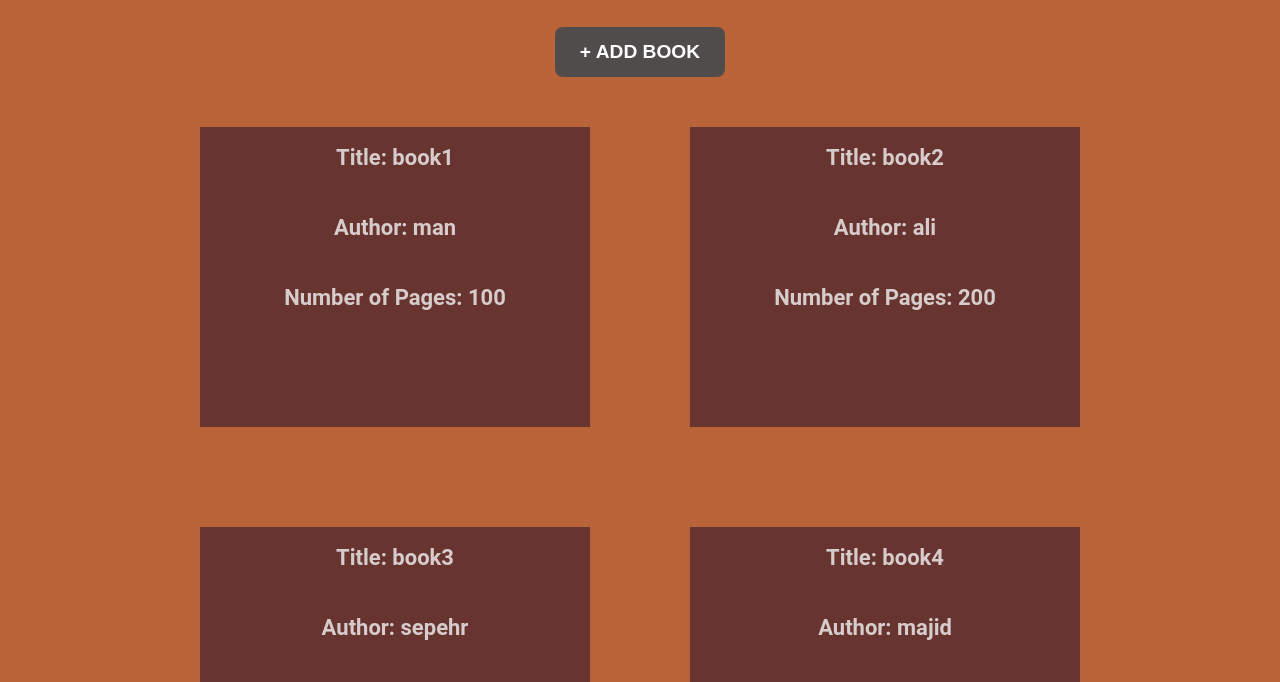
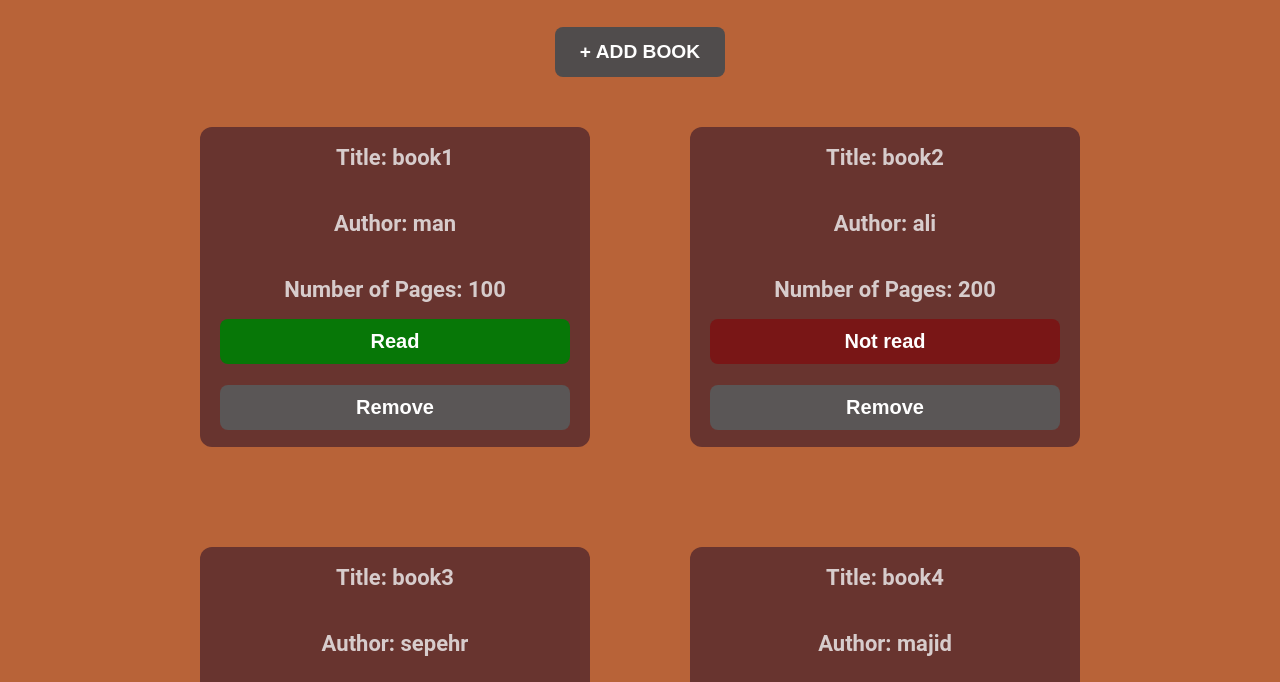
Before and after one commit to ArminKGW/library, a plain HTML site: page index.html in a window 1280 px wide. Shown: the part 103-785 px from the top of the page. Drawn offline with Linux system fonts and the light colour scheme.

Commit message:
Add Read/not read and remove buttons inside cards

```diff
--- a/script.js
+++ b/script.js
@@ -37,12 +37,27 @@ function displayBook(library){
         author.classList.add("author");
         const pagesNumber = document.createElement("div");
         pagesNumber.classList.add("pages-number");
+        const buttons = document.createElement("div");
+        buttons.classList.add("buttons");
+        const isRead = document.createElement("button");
+        if(library[i].isRead === true){
+            isRead.classList.add("read");
+            isRead.textContent = "Read";
+        }
+        else if(library[i].isRead === false){
+            isRead.classList.add("not-read");
+            isRead.textContent = "Not read";
+        }
+        const remove = document.createElement("button");
+        remove.classList.add("remove");
         title.textContent = "Title: " + library[i].title;
         author.textContent = "Author: " + library[i].author;
         pagesNumber.textContent = "Number of Pages: " + library[i].pagesNumber;
+        remove.textContent = "Remove";
+        book.append(title, author, pagesNumber);
+        buttons.append(isRead, remove);
+        card.append(book, buttons);
         cardContainer.appendChild(card);
-        card.appendChild(book);
-        book.append(title, author, pagesNumber);
     }
 }
 
--- a/styles.css
+++ b/styles.css
@@ -1,10 +1,12 @@
 :root{
     --brown-bg: rgb(104, 52, 47);
     --white-font: rgb(215, 204, 204);
+    --button-hover: rgb(208, 208, 208);
 }
 
 body{
-    font-family: "Roboto", Helvetica, Arial, sans-serif, system-ui, "Segoe UI", "Apple Color Emoji", "Segoe UI Emoji", "Segoe UI Symbol";
+    /*font-family*/
+    font-family: "Roboto", sans-serif, system-ui, "Segoe UI", "Apple Color Emoji", "Segoe UI Emoji", "Segoe UI Symbol";
     margin: 0;
     padding: 0;
     display: grid;
@@ -50,8 +52,8 @@ body{
 }
 
 .add-book > button:hover{
-    background-color: rgb(85, 81, 81);
-    cursor: pointer;
+    background-color: rgb(68, 65, 65);
+    color: var(--button-hover);
 }
 
 .card-container{
@@ -62,21 +64,68 @@ body{
 }
 
 .card{
-    height: 300px;
+    height: 320px;
     background-color: var(--brown-bg);
     color: var(--white-font);
     text-align: center;
     font-size: 22px;
     font-weight: 700;
+    border-radius: 12px;
     display: grid;
-    grid-template-rows: 2fr 1fr;
+    grid-template-rows: 1.5fr 1fr;
 }
 
 .book{
     grid-row: 1;
     display: grid;
     align-items: center;
-    gap: 10px;
+    gap: 6px;
+}
+
+.buttons{
+    display: grid;
+    grid-template-rows: repeat(2, 1fr);
+    justify-items: center;
+    align-items: start;
+    gap: 4px;
+}
+
+.card  button{
+    height: 45px;
+    width: 350px;
+    border: 0;
+    border-radius: 8px;
+    font-size: 20px;
+    font-weight: 700;
+    padding: 0;
+    color: white;
+}
+
+button.read{
+    background-color: rgb(7, 119, 7);
+}
+
+button.read:hover{
+    background-color: rgb(10, 107, 10);
+    color: var(--button-hover);
+}
+
+button.not-read{
+    background-color: rgb(121, 22, 22);
+}
+
+button.not-read:hover{
+    background-color: rgb(102, 19, 19);
+    color: var(--button-hover);
+}
+
+button.remove{
+    background-color: rgb(90, 86, 86);
+}
+
+button.remove:hover{
+    background-color: rgb(85, 79, 79);
+    color: var(--button-hover);
 }
 
 .footer{
@@ -93,3 +142,7 @@ a{
     text-decoration: none;
     color: white;
 }
+
+button:hover{
+    cursor: pointer;
+}
```
